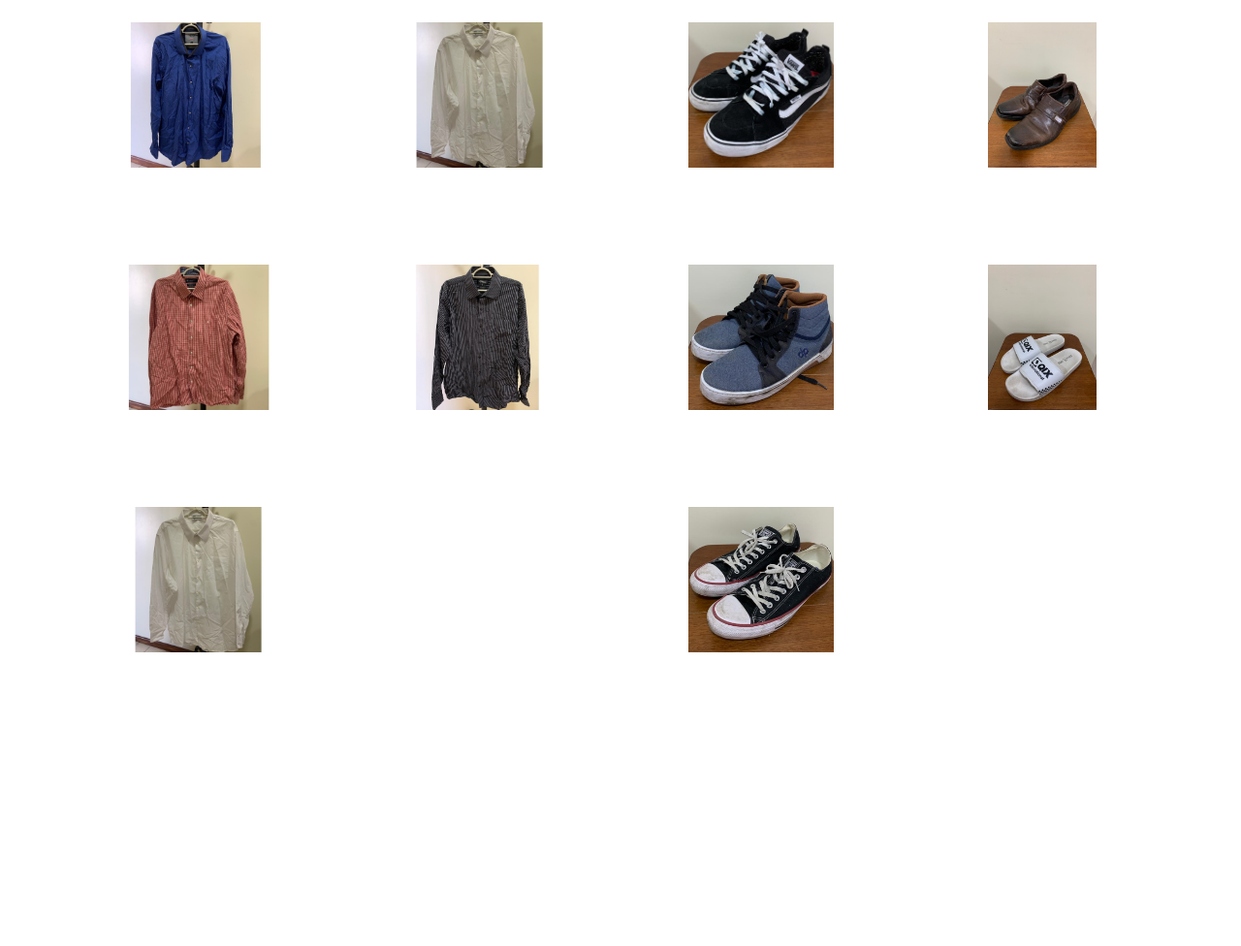
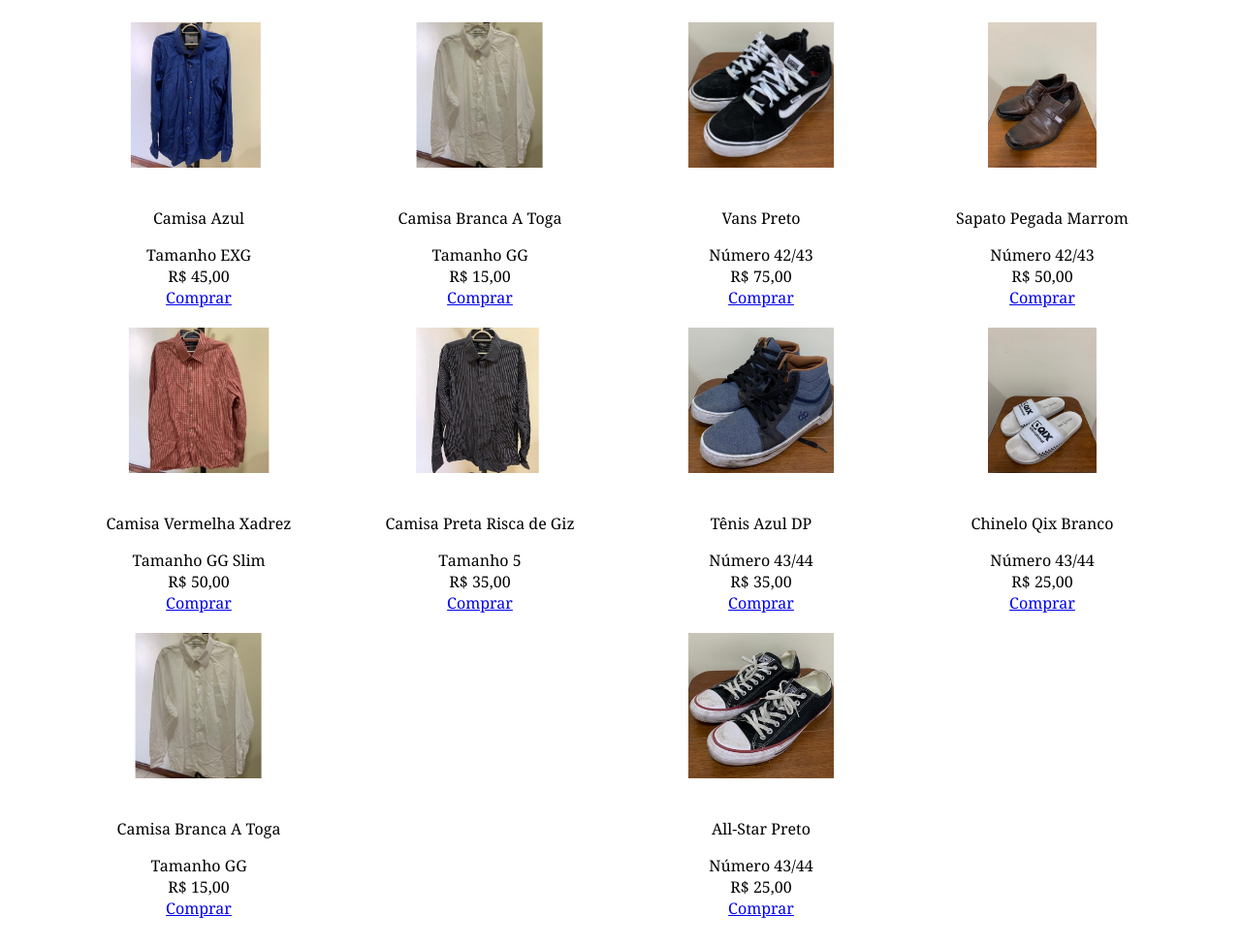
Before and after one commit to fabioffj/lojinha2, a plain HTML site: page index.html in a window 1280 px wide. Shown: the part 316-1292 px from the top of the page at 97% size. Before the commit the page ends 1097 px from the top, so only its background shows below. Drawn offline with Linux system fonts and the light colour scheme.

Commit message:
add and remove imgs update vitrine

```diff
--- a/index.html
+++ b/index.html
@@ -13,25 +13,85 @@
     <div id="roupas">
         <div class="coluna" id="vestimentas">
             <h3>Camisas</h3>
-            <div><img src="./imagens/camisa franco giorgi azul exg.jpeg" alt=""></div>
-            <div><img src="./imagens/camisa vermelha xadrez gg slim.jpeg" alt=""></div>
-            <div><img src="./imagens/camisa branca gg.jpeg" alt=""></div>
+            <div class="imgs">
+                <img src="./imagens/camisa franco giorgi azul exg.jpeg" alt="">
+                <p>Camisa Azul</p>
+                Tamanho EXG<br>
+                R$ 45,00<br>
+                <a target="_blank" rel="noopener noreferrer" href="https://wa.me/+5551992825656/?text=Olá, eu gostaria de comprar a Camisa Azul Franco Giorgi.">Comprar <i class="fa fa-whatsapp" id="whatsapp"></i></a>
+            </div>
+            <div class="imgs">
+                <img src="./imagens/camisa vermelha xadrez gg slim.jpeg" alt="">
+                <p>Camisa Vermelha Xadrez</p>
+                Tamanho GG Slim<br>
+                R$ 50,00<br>
+                <a target="_blank" rel="noopener noreferrer" href="https://wa.me/+5551992825656/?text=Olá, eu gostaria de comprar a Camisa Vermelha Xadrez.">Comprar <i class="fa fa-whatsapp" id="whatsapp"></i></a>
+            </div>
+            <div class="imgs">
+                <img src="./imagens/camisa branca gg.jpeg" alt="">
+                <p>Camisa Branca A Toga</p>
+                Tamanho GG<br>
+                R$ 15,00<br>
+                <a target="_blank" rel="noopener noreferrer" href="https://wa.me/+5551992825656/?text=Olá, eu gostaria de comprar a Camisa Branca A Toga.">Comprar <i class="fa fa-whatsapp" id="whatsapp"></i></a>
+            </div>
         </div>
         <div class="coluna" id="calças">
             <h3>Camisas</h3>
-            <div><img src="./imagens/camisa branca gg.jpeg" alt=""></div>
-            <div><img src="./imagens/camisa preta risca de giz tamanho 5.jpeg" alt=""></div>
+            <div class="imgs">
+                <img src="./imagens/camisa branca gg.jpeg" alt="">
+                <p>Camisa Branca A Toga</p>
+                Tamanho GG<br>
+                R$ 15,00<br>
+                <a target="_blank" rel="noopener noreferrer" href="https://wa.me/+5551992825656/?text=Olá, eu gostaria de comprar a Camisa Branca A Toga.">Comprar <i class="fa fa-whatsapp" id="whatsapp"></i></a>
+            </div>
+            <div class="imgs">
+                <img src="./imagens/camisa preta risca de giz tamanho 5.jpeg" alt="">
+                <p>Camisa Preta Risca de Giz</p>
+                Tamanho 5<br>
+                R$ 35,00<br>
+                <a target="_blank" rel="noopener noreferrer" href="https://wa.me/+5551992825656/?text=Olá, eu gostaria de comprar a Camisa Preta Risca de Giz.">Comprar <i class="fa fa-whatsapp" id="whatsapp"></i></a>
+            </div>
         </div>
         <div class="coluna" id="sapatos">
             <h3>Calçados</h3>
-            <div><img src="./imagens/vans preto 43.jpeg" alt=""></div>
-            <div><img src="./imagens/tenis azul 43.jpeg" alt=""></div>
-            <div><img src="./imagens/all-star preto 43.jpeg" alt=""></div>
+            <div class="imgs">
+                <img src="./imagens/vans preto 43.jpeg" alt="">
+                <p>Vans Preto</p>
+                Número 42/43<br>
+                R$ 75,00<br>
+                <a target="_blank" rel="noopener noreferrer" href="https://wa.me/+5551992825656/?text=Olá, eu gostaria de comprar o Vans Preto.">Comprar <i class="fa fa-whatsapp" id="whatsapp"></i></a>
+            </div>
+            <div class="imgs">
+                <img src="./imagens/tenis azul 43.jpeg" alt="">
+                <p>Tênis Azul DP</p>
+                Número 43/44<br>
+                R$ 35,00<br>
+                <a target="_blank" rel="noopener noreferrer" href="https://wa.me/+5551992825656/?text=Olá, eu gostaria de comprar o Tênis Azul DP.">Comprar <i class="fa fa-whatsapp" id="whatsapp"></i></a>
+            </div>
+            <div class="imgs">
+                <img src="./imagens/all-star preto 43.jpeg" alt="">
+                <p>All-Star Preto</p>
+                Número 43/44<br>
+                R$ 25,00<br>
+                <a target="_blank" rel="noopener noreferrer" href="https://wa.me/+5551992825656/?text=Olá, eu gostaria de comprar o All-Star Preto.">Comprar <i class="fa fa-whatsapp" id="whatsapp"></i></a>
+            </div>
         </div>
         <div class="coluna" id="acessórios">
             <h3>Calçados</h3>
-            <div><img src="./imagens/sapato marrom 43.jpeg" alt=""></div>
-            <div><img src="./imagens/chinelo branco 43.jpeg" alt=""></div>
+            <div class="imgs">
+                <img src="./imagens/sapato marrom 43.jpeg" alt="">
+                <p>Sapato Pegada Marrom</p>
+                Número 42/43<br>
+                R$ 50,00<br>
+                <a target="_blank" rel="noopener noreferrer" href="https://wa.me/+5551992825656/?text=Olá, eu gostaria de comprar o Sapato Pegada Marrom.">Comprar <i class="fa fa-whatsapp" id="whatsapp"></i></a>
+            </div>
+            <div class="imgs">
+                <img src="./imagens/chinelo branco 43.jpeg" alt="">
+                <p>Chinelo Qix Branco</p>
+                Número 43/44<br>
+                R$ 25,00<br>
+                <a target="_blank" rel="noopener noreferrer" href="https://wa.me/+5551992825656/?text=Olá, eu gostaria de comprar o Chinelo Qiz Branco.">Comprar <i class="fa fa-whatsapp" id="whatsapp"></i></a>
+            </div>
         </div>
     </div>
 </body>
--- a/style.css
+++ b/style.css
@@ -34,3 +34,7 @@ img:hover {
     box-shadow: -10px 10px 10px;
     transform: translate(10px -10px);
 }
+
+.imgs {
+    font-size: medium;
+}
```
